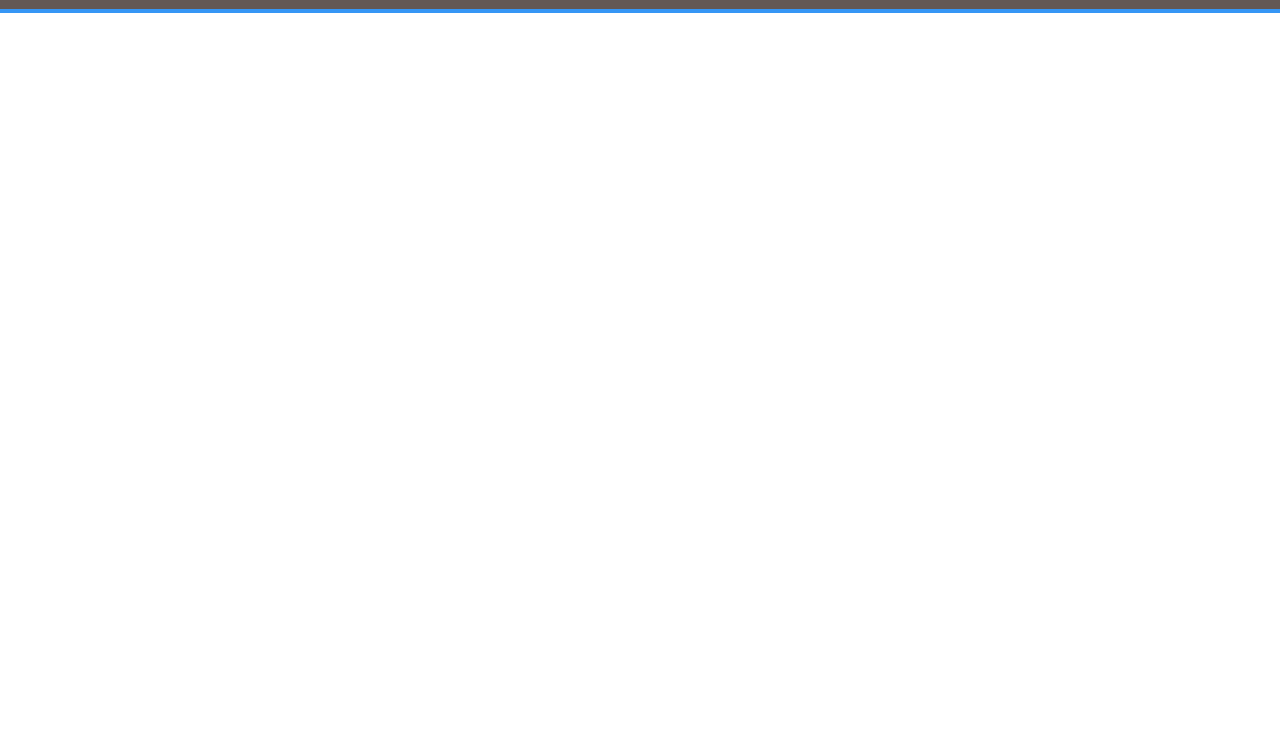
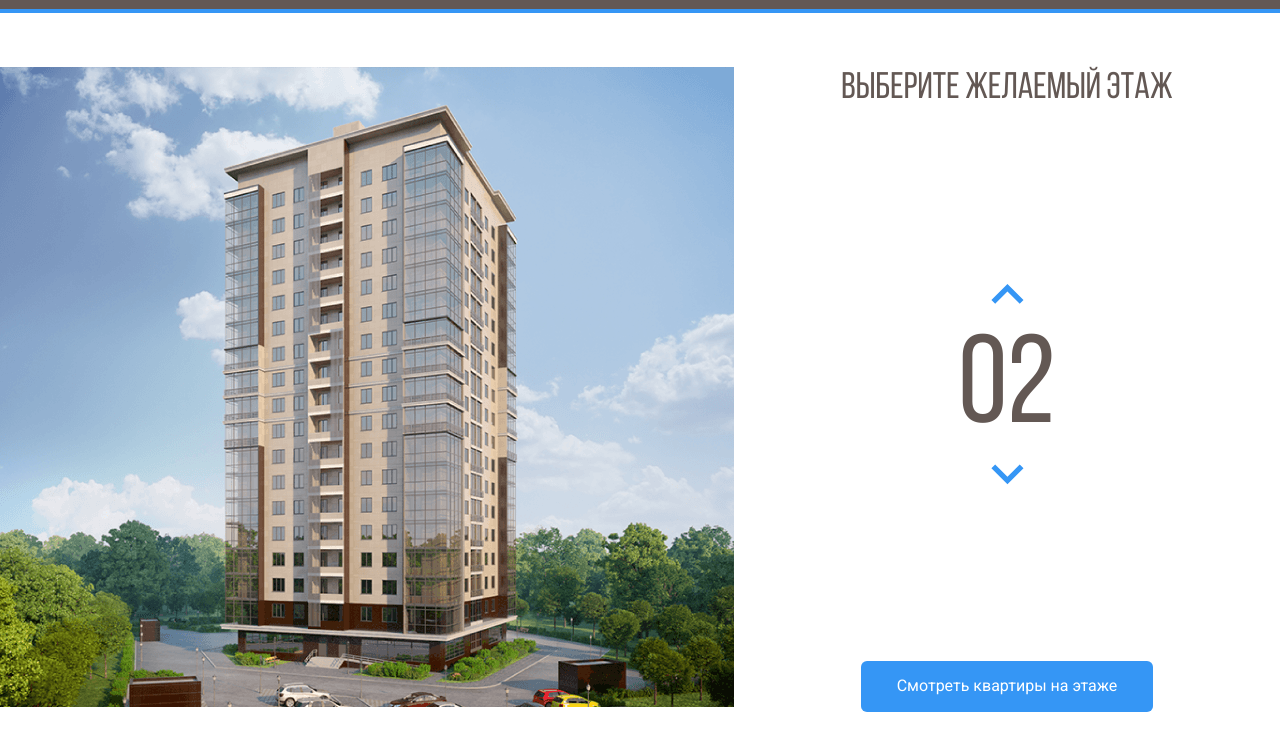
Before and after one commit to smtimax/melody-project, a plain HTML site: page index.html in a window 1280 px wide. Shown: the part 55-800 px from the top of the page. Drawn offline with Linux system fonts and the light colour scheme.

Commit message:
Add files via upload
Добавил в проект изображения дома с интерактивным выбором этажей, при помощи svg.

Сверстал схему дома и навигацию.

```diff
--- a/css/style.css
+++ b/css/style.css
@@ -1,3 +1,10 @@
+@font-face {
+    font-family: 'Bebas Neue';
+    src: local('Bebas Neue Regular Regular'), local('BebasNeueRegular'),
+        url('../fonts/BebasNeueRegular.woff2') format('woff2'),
+        url('../fonts/BebasNeueRegular.woff') format('woff');
+    font-display: swap;
+}
 * {
     box-sizing: border-box;
 }
@@ -33,7 +40,7 @@ body {
     color: #FFFFFF;
 }
 .navbar-contacts {
-    text-align: right;
+    text-align: right;/*выравнивание элемента по правому краю*/
 }
 .navbar-text {
     display: block;
@@ -43,9 +50,62 @@ body {
     line-height: 16px;
 }
 .navbar-phone {
-    font-weight: 700;
-    font-size: 17px;
+    font-weight: 700;/*выставляем ширину элемента*/
+    font-size: 17px;/*выставляем размер шрифта*/
     line-height: 20px;
-    text-decoration: none;
+    text-decoration: none;/*убираем подчеркивание у элемента*/
     color: #FFFFFF;
 }
+.main {
+    max-width: 1280px;
+    margin: auto;/*выставляем автоматический внутренный отступ*/
+    padding-top: 54px;
+    display: flex;
+}
+.home-image path {
+    opacity: 0;/*выставляем прозрачность у элемента*/
+    cursor: pointer;/*смена курсора на указатель при наведении*/
+}
+.home-image path:hover {
+    opacity: 1;/*выставляем прозрачность у псевдо-элемента*/
+}
+.main-info {
+    flex-grow: 1;
+    text-align: center;
+    display: flex;
+    flex-direction: column;
+    align-items: center;
+    justify-content: space-between;
+}
+.counter-group {
+    display: flex;
+    flex-direction: column;
+    align-items: center;
+}
+.counter-button {
+    background-color: #fff;
+    border: none;
+    cursor: pointer;
+}
+.main-title {
+    margin: 0px;
+    font-family: 'Bebas Neue';
+    font-weight: normal;
+    font-size: 37px;
+    line-height: 44px;
+    color: #635854;
+}
+.counter {
+    font-family: 'Bebas Neue';
+    color:#635854;
+    font-size: 125px;
+    margin-top: 10px;
+}
+.button-primary {
+    background: #3596F5;
+    border-radius: 6px;
+    color: #FFFFFF;
+    border: none;
+    padding: 16px 36px;
+    cursor: pointer;
+}
--- a/index.html
+++ b/index.html
@@ -41,5 +41,58 @@
         </div>
         <!-- /.navbar -->
     </header>
+    <main class="main">
+        <div class="main-image">
+          <svg class="home-image"
+             width="734"
+             height="640"
+             viewBox="0 0 734 640"
+             fill="none"
+             xmlns="http://www.w3.org/2000/svg"
+             xmlns:xlink="http://www.w3.org/1999/xlink">
+
+             <rect width="734" height="640" fill="url(#pattern0)"/>
+             <defs>
+                 <pattern id="pattern0" patternContentUnits="objectBoundingBox" width="1" height="1">
+                     <use xlink:href="#image0_1_86" transform="translate(-0.00408719) scale(0.0013624 0.0015625)"/>
+                 </pattern>
+                 <image id="image0_1_86" width="740" height="640" xlink:href="img/home.png"/>
+             </defs>
+                <path d="M222 531L442.8 539L512 525.3V547L443.5 566.7L222 555.7V531Z" fill="#3595F6" fill-opacity="0.75"/>
+                <path d="M223 530V505L443.3 508.3L513 505V525L443.7 538L223 530Z" fill="#3595F6" fill-opacity="0.75"/>
+                <path d="M223 504V479H444H513V502L445 509L223 504Z" fill="#3595F6" fill-opacity="0.75"/>
+                <path d="M223 480V455L444.3 451.3L512 458V480H444" fill="#3595F6" fill-opacity="0.75"/>
+                <path d="M223 454V428L444.5 424.7L513 435.7V457L444 450.3L223 454Z" fill="#3595F6" fill-opacity="0.75"/>
+                <path d="M222 427V403.3L443 391L514 414V435.3L443 423L222 427Z" fill="#3595F6" fill-opacity="0.75"/>
+                <path d="M222 405V380L444.2 363.7L514 392.3V413L443.7 391.3L222 405Z" fill="#3595F6" fill-opacity="0.75"/>
+                <path d="M222 380V355L444.5 334.7L514 371.3V392L442 363.3L222 380Z" fill="#3595F6" fill-opacity="0.75"/>
+                <path d="M222 354V330L445 305.3L514 349.3V371L444.7 333L222 354Z" fill="#3595F6" fill-opacity="0.75"/>
+                <path d="M222 329V305L444.5 276.3L514 327.3V348L443.7 305.7L222 329Z" fill="#3595F6" fill-opacity="0.75"/>
+                <path d="M221 305V281L443.3 248L514 307.3V327L444 276.3L221 305Z" fill="#3595F6" fill-opacity="0.75"/>
+                <path d="M222 280V256L443.2 221L513 285V306L444.3 247.7L222 280Z" fill="#3595F6" fill-opacity="0.75"/>
+                <path d="M222 256V231L444.3 193L513 263.3V284L444 220L222 256Z" fill="#3595F6" fill-opacity="0.75"/>
+                <path d="M222 230V205L442.8 161.3L513 240.3V263L444 189.7L222 230Z" fill="#3595F6" fill-opacity="0.75"/>
+                <path d="M223 206V181L443 133L513 218V241L442.3 161.7L223 206Z" fill="#3595F6" fill-opacity="0.75"/>
+                <path d="M222 181V156L441.8 104L513 196.3V219L443.3 132.7L222 181Z" fill="#3595F6" fill-opacity="0.75"/>
+                <path d="M222 156V130L444 73.3L513 175V196L443.7 104.3L222 156Z" fill="#3595F6" fill-opacity="0.75"/>
+          </svg>
+
+        </div>
+        <!-- /.main-image -->
+        <div class="main-info">
+            <h2 class="main-title">Выберите желаемый этаж</h2>
+            <div class="counter-group">
+                <button class="counter-button counter-up">
+                    <img class="couner-arrow couner-arrow-up" src="img/up.svg" alt="arrow-up">
+                </button>
+                <span class="counter">02</span>
+                <button class="counter-button counter-down">
+                    <img class="couner-arrow couner-arrow-down" src="img/down.svg" alt="couner-arrow-down">
+                </button>
+            </div>
+            <button class="button button-primary">Смотреть квартиры на этаже</button>
+        </div>
+        <!-- /.main-info -->
+    </main>
 </body>
 </html>
```
Also changed, not shown: fonts/BebasNeueRegular.woff (added), fonts/BebasNeueRegular.woff2 (added), img/down.svg (added), img/group.svg (added), img/home.png (added), img/up.svg (added).
